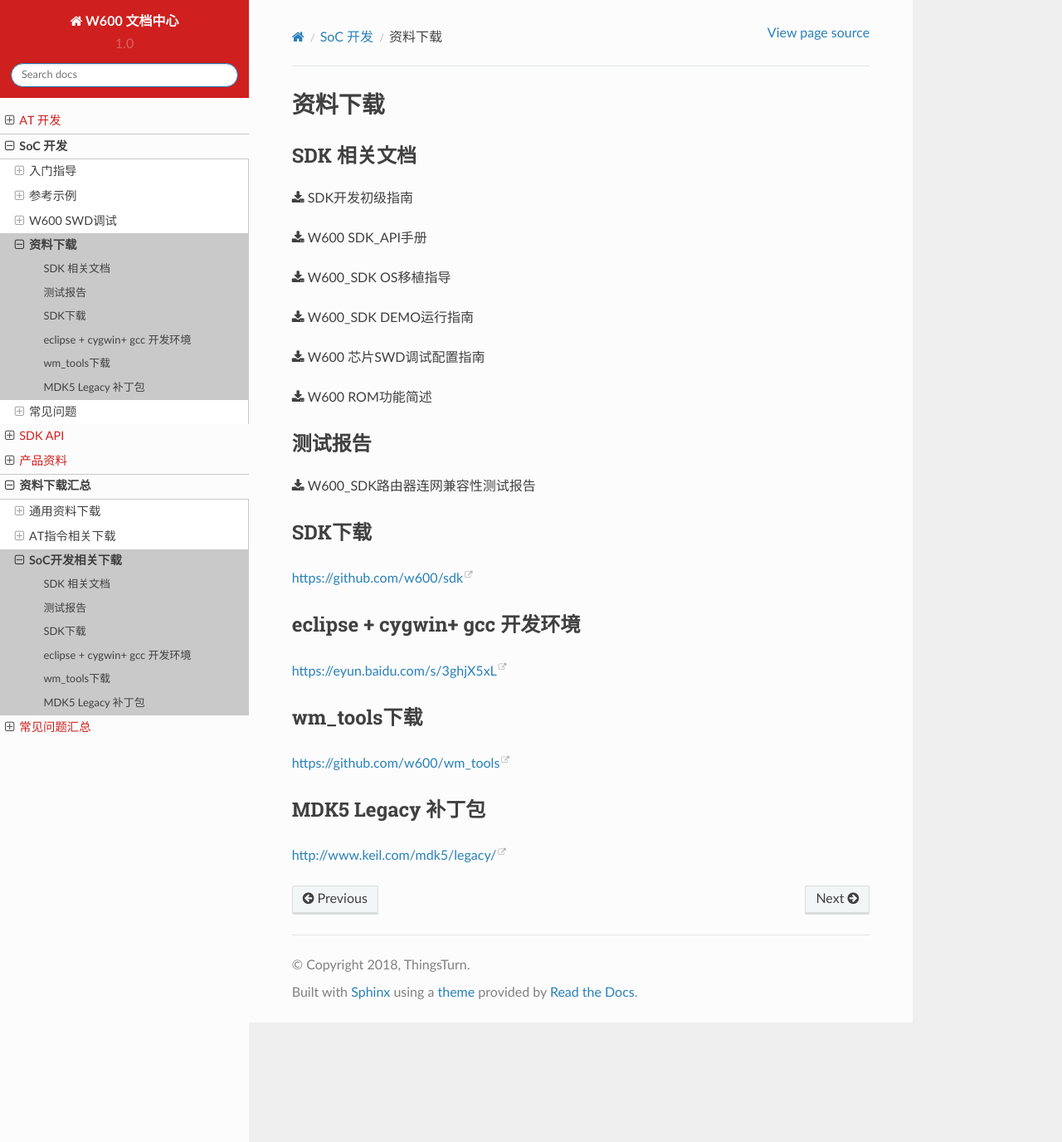
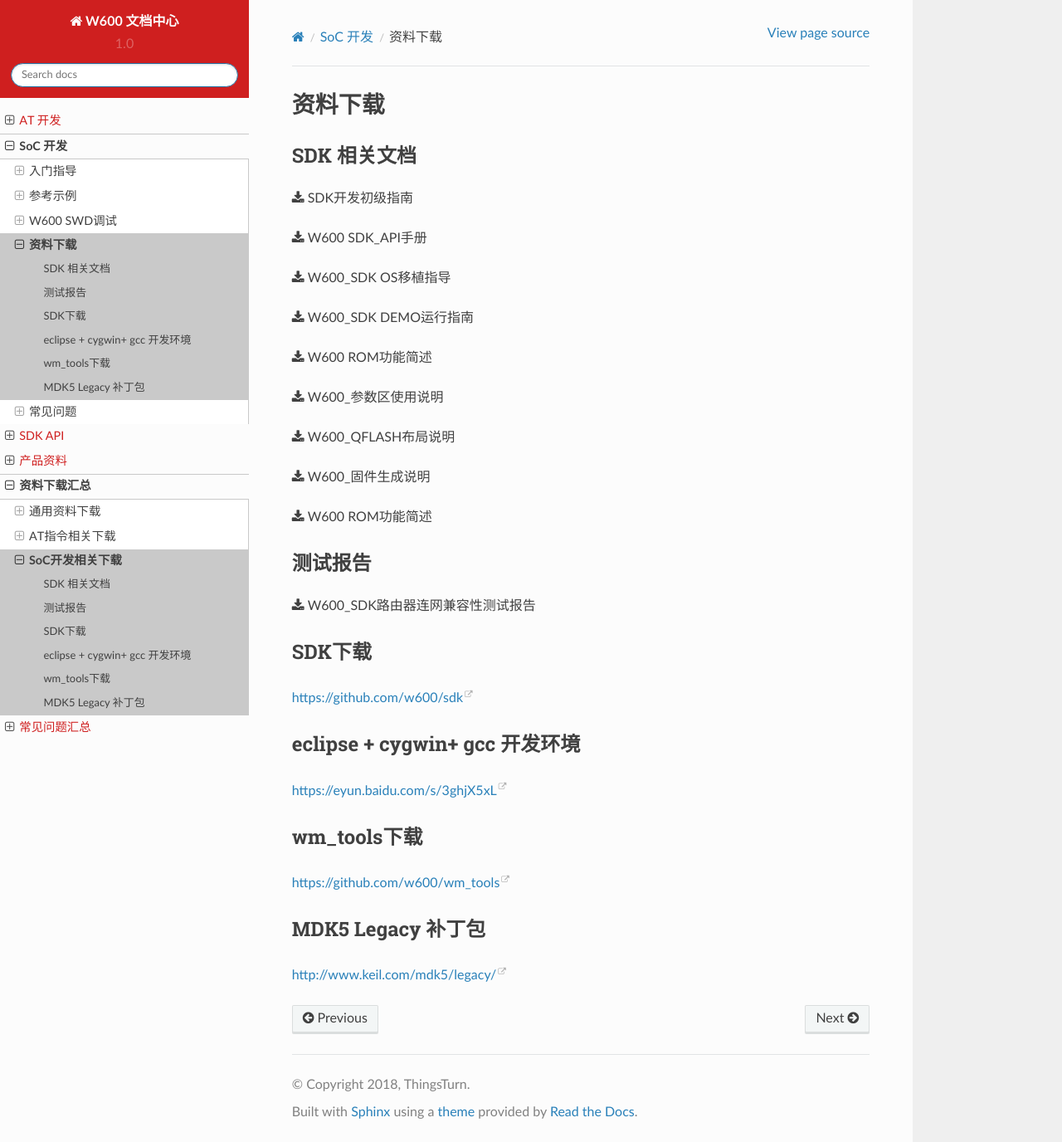
Before and after one commit to szqt/docs, a Sphinx documentation site: the page built from source/soc/download.rst, in a window 1280 px wide and 1376 px high. Shown: the whole window at 83% size. Built offline with Sphinx 7.4.7 and the Read the Docs theme 2.0.0, drawn with Linux system fonts in a browser that asks for light colours; pages that are not in the unit, such as notebooks, are missing from menus.

Commit message:
add some doucment

```diff
--- a/source/soc/download.rst
+++ b/source/soc/download.rst
@@ -11,9 +11,17 @@ SDK 相关文档
 
 :download:`W600_SDK DEMO运行指南 </upload/sdk/W600_SDK DEMO运行指南.pdf>`
 
-:download:`W600 芯片SWD调试配置指南 </upload/sdk/W600 芯片SWD调试配置指南.pdf>`
+:download:`W600 ROM功能简述 </upload/sdk/W600 ROM功能简述.pdf>`
+
+:download:`W600_参数区使用说明 </upload/sdk/W600_参数区使用说明.pdf>`
+
+:download:`W600_QFLASH布局说明 </upload/sdk/W600_QFLASH布局说明.pdf>`
+
+:download:`W600_固件生成说明 </upload/sdk/W600_固件生成说明.pdf>`
 
 :download:`W600 ROM功能简述 </upload/sdk/W600 ROM功能简述.pdf>`
+
+
 
 
 测试报告
```
